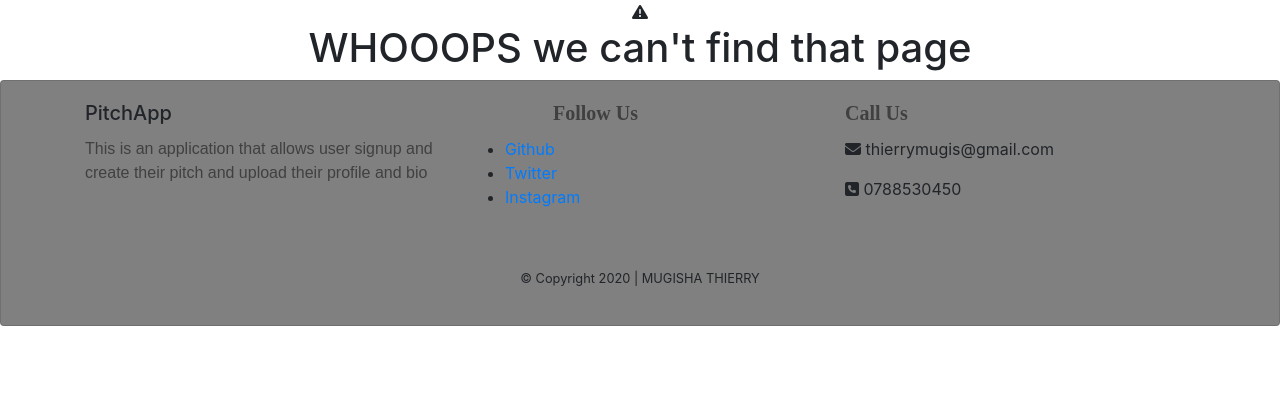
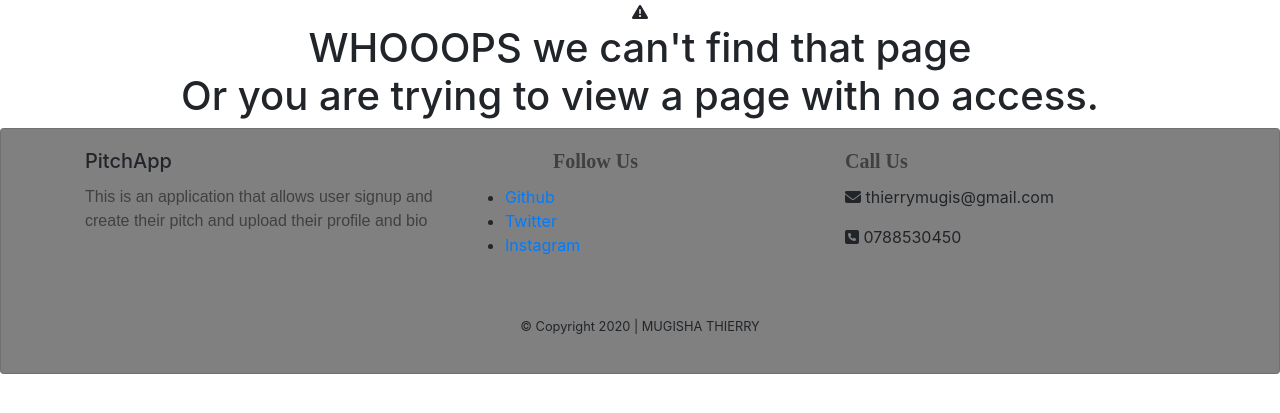
Before and after one commit to mugisha-thierry/my_blog, a Flask app: template app/templates/fourOwfour.html in a window 1280 px wide. Shown: the part 56-469 px from the top of the page. Run offline with Flask 2, Linux system fonts and the light colour scheme; the template is opened without the code that fills it, so the values that code supplies are empty; some libraries are stand-ins or nearby versions; some web fonts are replaced.

Commit message:
Added content to error page

```diff
--- a/app/templates/fourOwfour.html
+++ b/app/templates/fourOwfour.html
@@ -4,6 +4,6 @@
 <div class="text-center">
     <i class="fas fa-exclamation-triangle"></i>
 </div>
-<h1 class="text-center">WHOOOPS we can't find that page</h1>
+<h1 class="text-center">WHOOOPS we can't find that page<br>Or you are trying to view a page with no access. </h1>
 
 {% endblock %}
```
